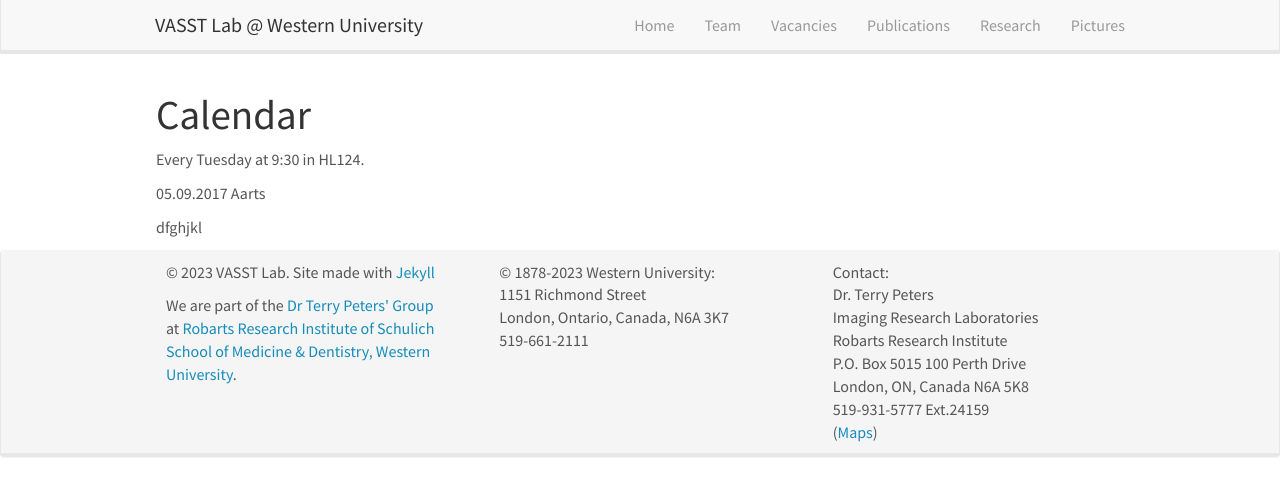
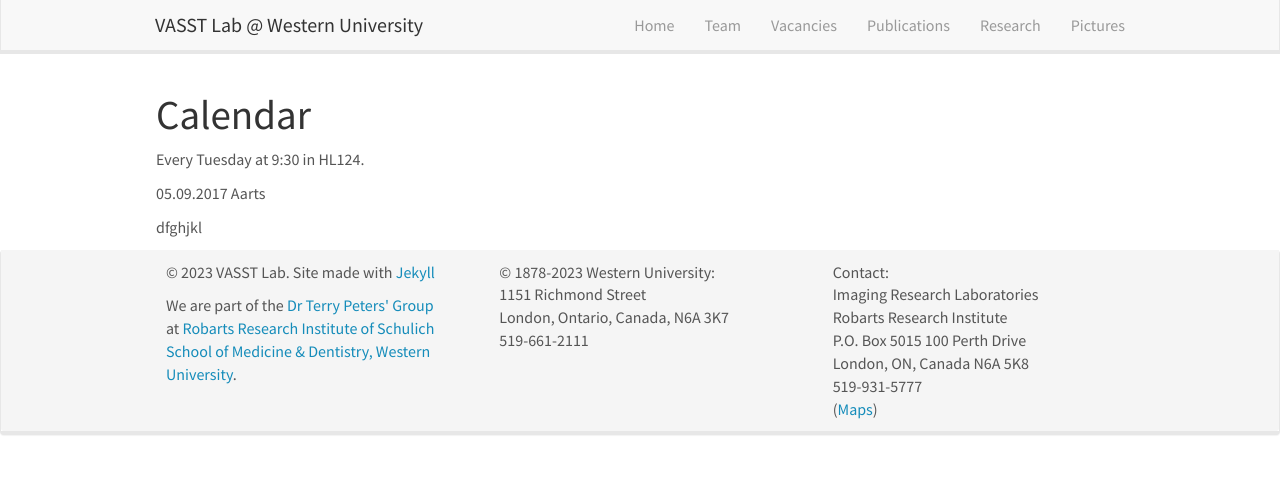
Before and after one commit to CharlesYCX/vasst-lab, a Jekyll site: the page built from _pages/mini_lecture_series.md, in a window 1280 px wide. Shown: the top 496 px of the page. Built offline with Jekyll 4.4.1, drawn with Linux system fonts in a browser that asks for light colours; nearby versions of some CDN libraries.

Commit message:
Update footer.html

```diff
--- a/_includes/footer.html
+++ b/_includes/footer.html
@@ -20,12 +20,11 @@
 		</div>
 		<div class="col-sm-4">
 		  Contact:<br />
-		  Dr. Terry Peters<br />
 		  Imaging Research Laboratories<br />
 		  Robarts Research Institute<br />
 		  P.O. Box 5015 100 Perth Drive<br />
 		  London, ON, Canada N6A 5K8<br />
-		  519-931-5777 Ext.24159<br />
+		  519-931-5777<br />
             (<a href="https://www.google.com/maps/place/Robarts+Research+Institute/@43.0118333,-81.2776453,17z/data=!4m5!3m4!1s0x882eee16963e9205:0x4a3aba64d1a0e59f!8m2!3d43.0118295!4d-81.2734181">Maps</a>)
 		</div>
 	  </div>
```
